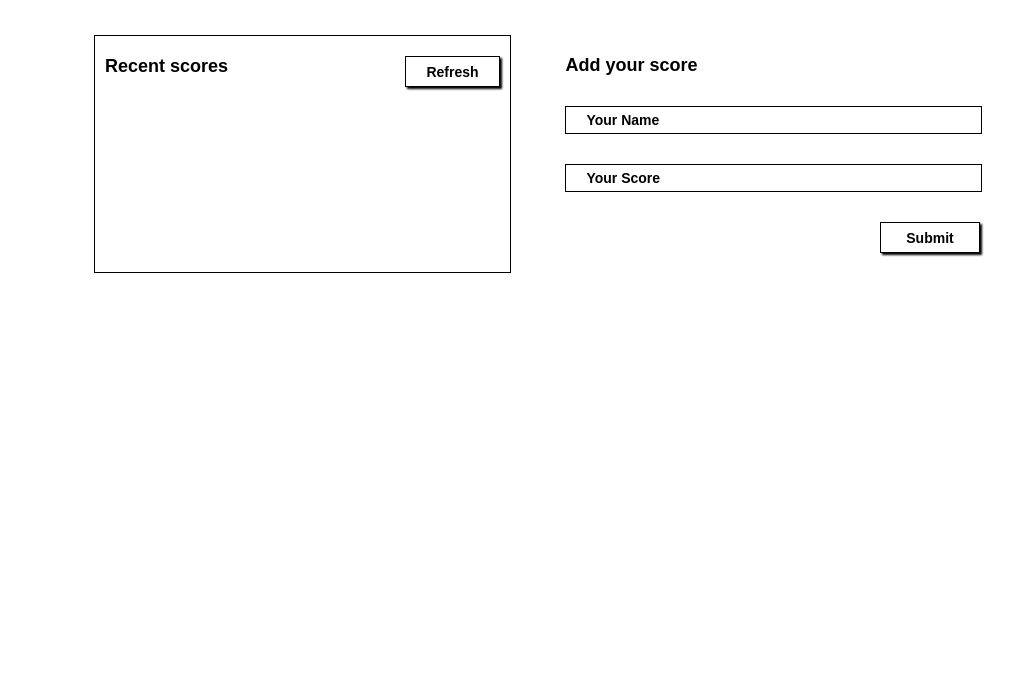
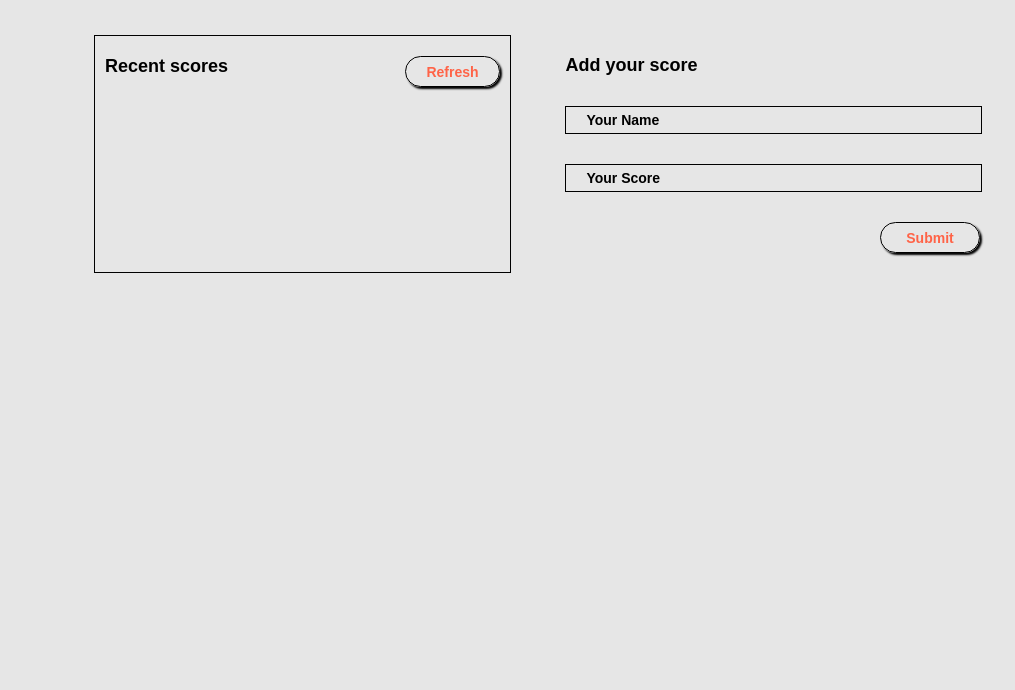
Before and after one commit to Bria222/Leaderboard, a website built with webpack: page src/template.html in a window 1280 px wide. Shown: the part 110-800 px from the top of the page, without its empty margins (98-1113 px from the left). Built offline with nearby package versions, Linux system fonts and the light colour scheme.

Commit message:
adding final touches and styles to the website

```diff
--- a/package.json
+++ b/package.json
@@ -7,7 +7,6 @@
     "build": "webpack",
     "dev": "webpack serve",
     "start": "webpack serve --open"
-
   },
   "repository": {
     "type": "git",
--- a/src/styles/main.css
+++ b/src/styles/main.css
@@ -3,6 +3,7 @@ body {
   margin: 0;
   padding: 0;
   font-family: sans-serif;
+  background-color: #e6e6e6;
 }
 
 .main-container {
@@ -49,6 +50,8 @@ input[type="submit"] {
   cursor: pointer;
   box-shadow: 2px 2px 2px black;
   height: 31px;
+  border-radius: 24px;
+  color: tomato;
 }
 
 .recent-score {
@@ -66,7 +69,7 @@ input[type="submit"] {
 }
 
 .list-gray {
-  background-color: grey;
+  background-color: #d1d1e0;
 }
 
 .list-white {
```
